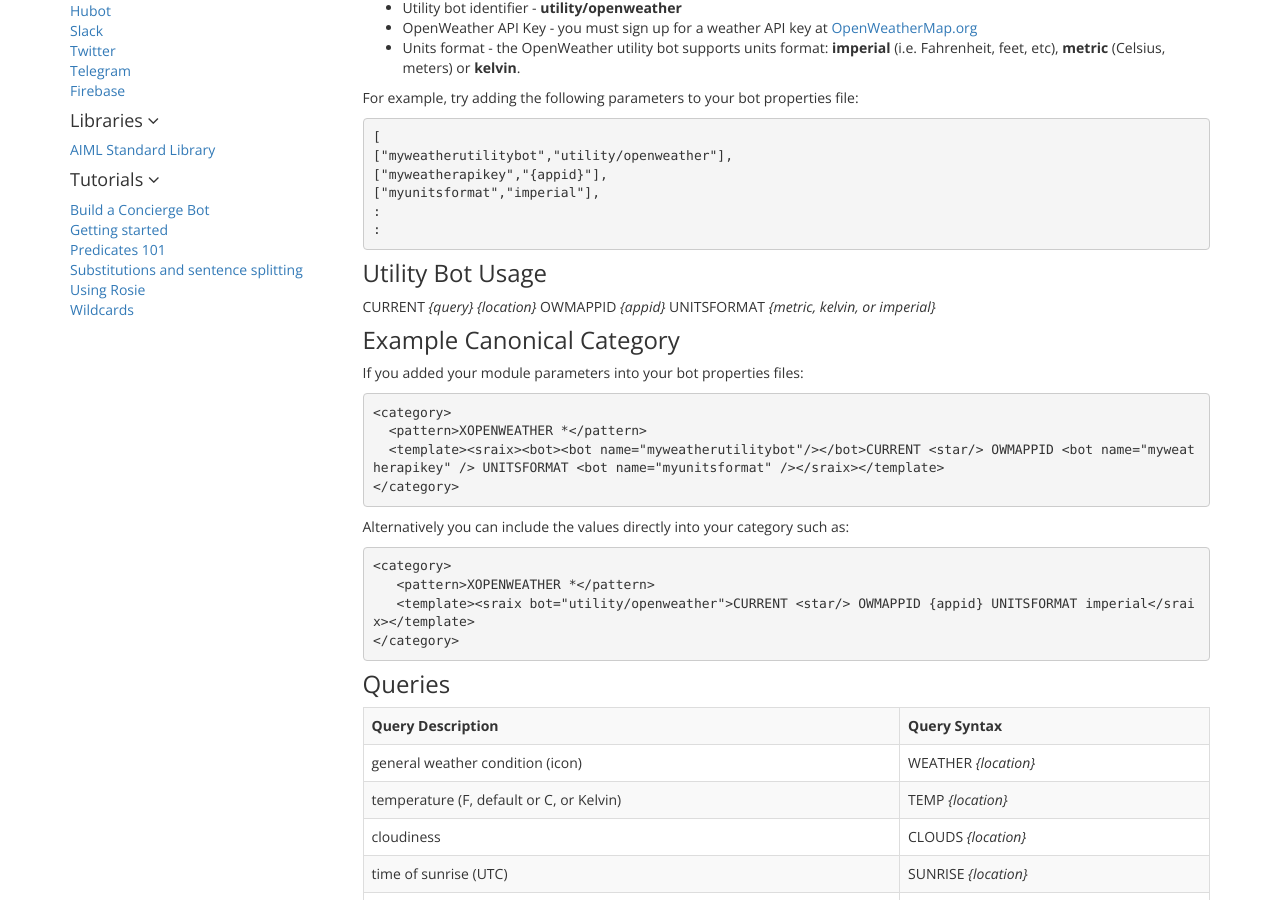
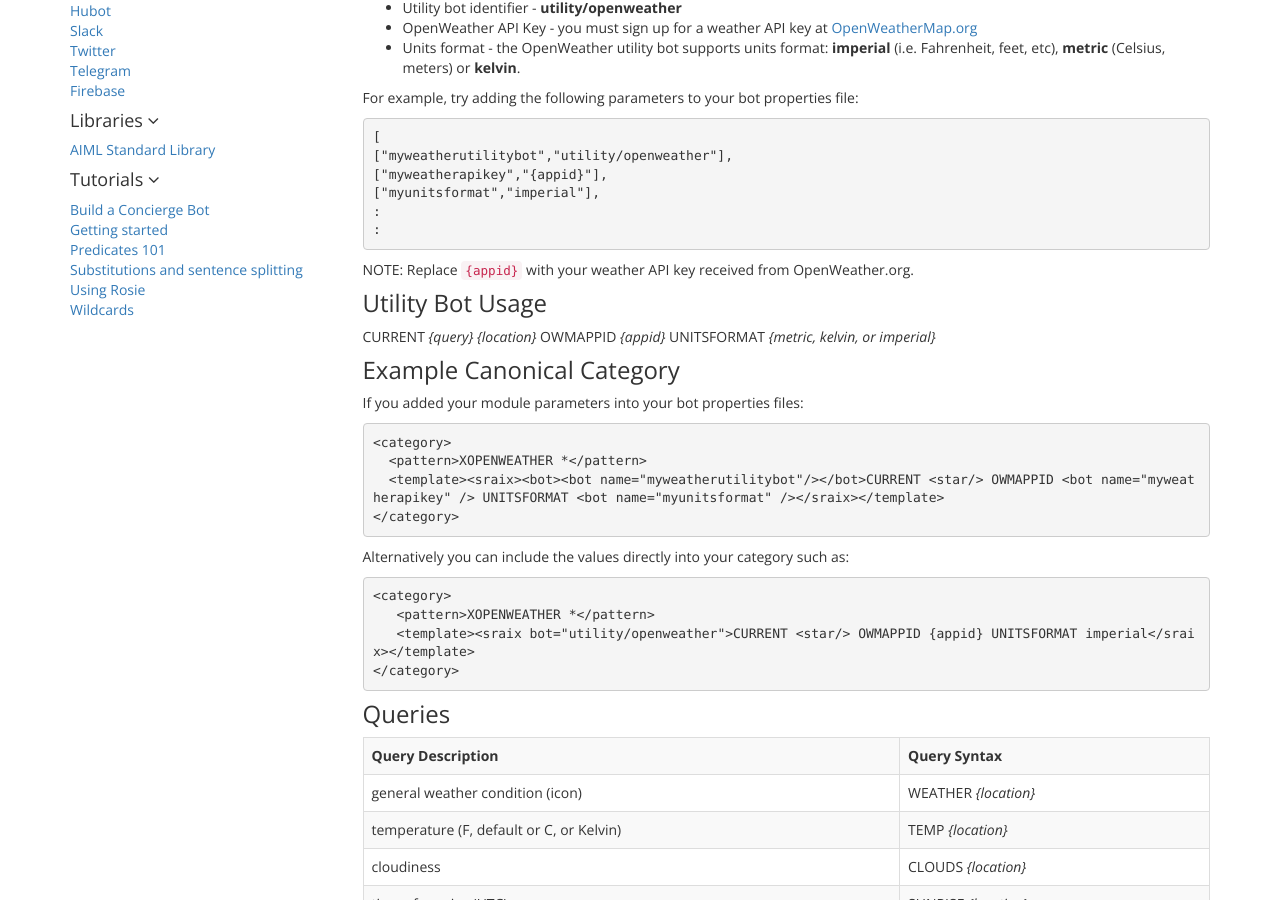
Before and after one commit to pandorabots/pandorabots.github.io, a Jekyll site: the page built from _modules/openweather-utility-bot-module.md, in a window 1280 px wide and 900 px high, scrolled down 520 px. Built offline with Jekyll 4.4.1, drawn with Linux system fonts in a browser that asks for light colours.

Commit message:
clarified {appid}

```diff
--- a/_modules/openweather-utility-bot-module.md
+++ b/_modules/openweather-utility-bot-module.md
@@ -29,6 +29,8 @@ For example, try adding the following parameters to your bot properties file:
     ["myunitsformat","imperial"],
     :
     :
+
+NOTE: Replace `{appid}` with your weather API key received from OpenWeather.org.
 
 ### Utility Bot Usage ###
 
```
